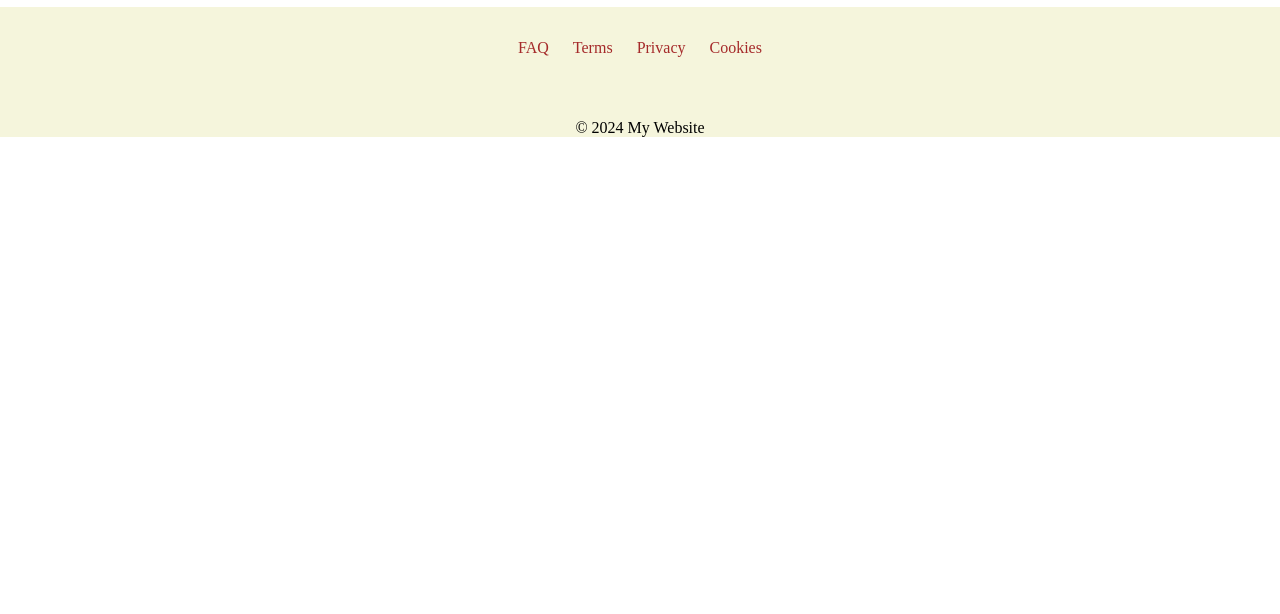
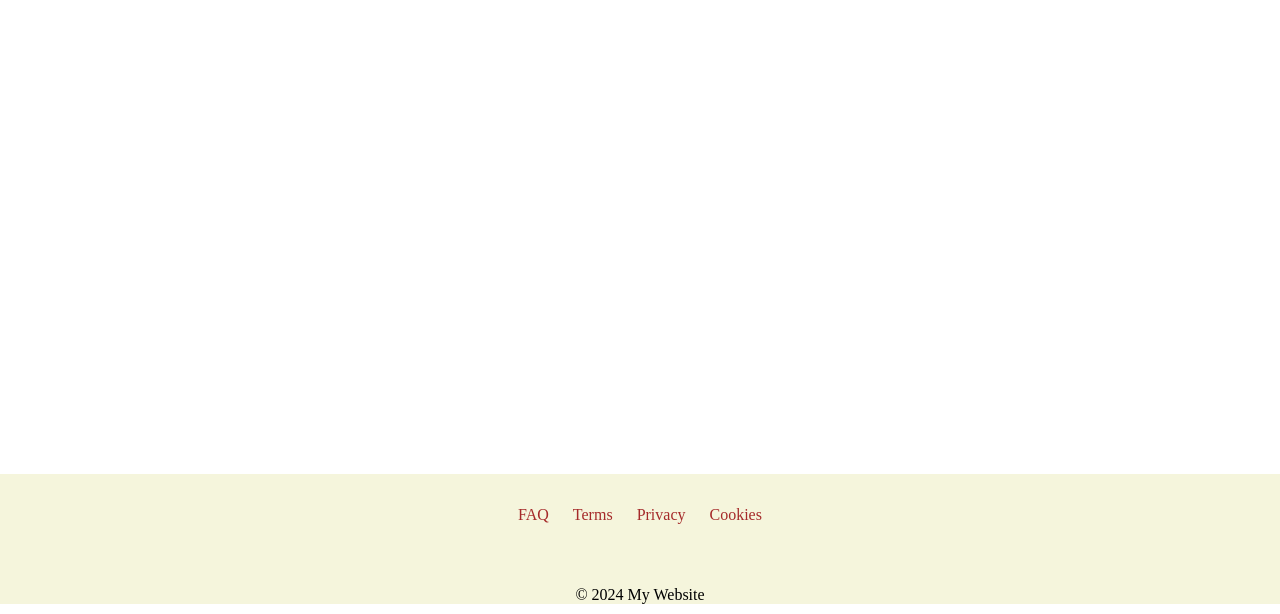
Before and after one commit to vojtechkousal/basic-navigation-example, a plain HTML site: page index.html in a window 1280 px wide. Shown: the part 232-846 px from the top of the page. Before the commit the page ends 800 px from the top, so only its background shows below. Drawn offline with Linux system fonts and the light colour scheme.

Commit message:
Updated main.css

```diff
--- a/main.css
+++ b/main.css
@@ -54,6 +54,10 @@ nav ul li a:active {
     color: lightgreen
 }
 
+main{
+    min-height: 70vh;
+}
+
 article{
     display: inline-block;
     width: 70%;
```
Also changed, not shown: 1 other file.
